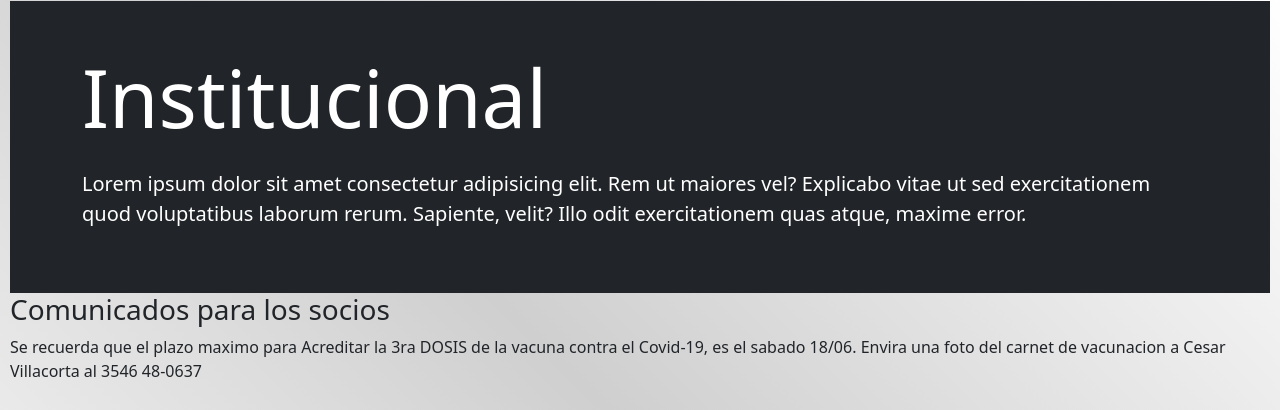
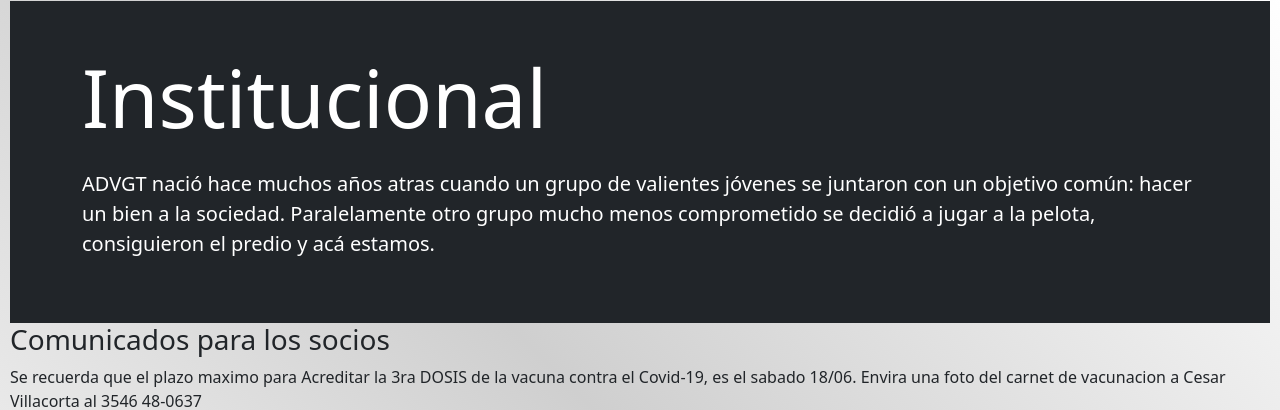
Before and after one commit to DiegoTissera/ADVGT, a website: page institucional.html in a window 1280 px wide. Shown: the part 95-505 px from the top of the page. Drawn offline with nearby package versions, Linux system fonts and the light colour scheme.

Commit message:
se agrego tecto institucinal

```diff
--- a/institucional.html
+++ b/institucional.html
@@ -55,10 +55,7 @@
         <div class="container py-5">
           <h1 class="display-1">Institucional</h1>
           <p class="lead mt-4">
-            Lorem ipsum dolor sit amet consectetur adipisicing elit. Rem ut
-            maiores vel? Explicabo vitae ut sed exercitationem quod voluptatibus
-            laborum rerum. Sapiente, velit? Illo odit exercitationem quas atque,
-            maxime error.
+            ADVGT nació hace muchos años atras cuando un grupo de valientes jóvenes se juntaron con un objetivo común: hacer un bien a la sociedad. Paralelamente otro grupo mucho menos comprometido se decidió a jugar a la pelota, consiguieron el predio y acá estamos.
           </p>
         </div>
       </section>
```
